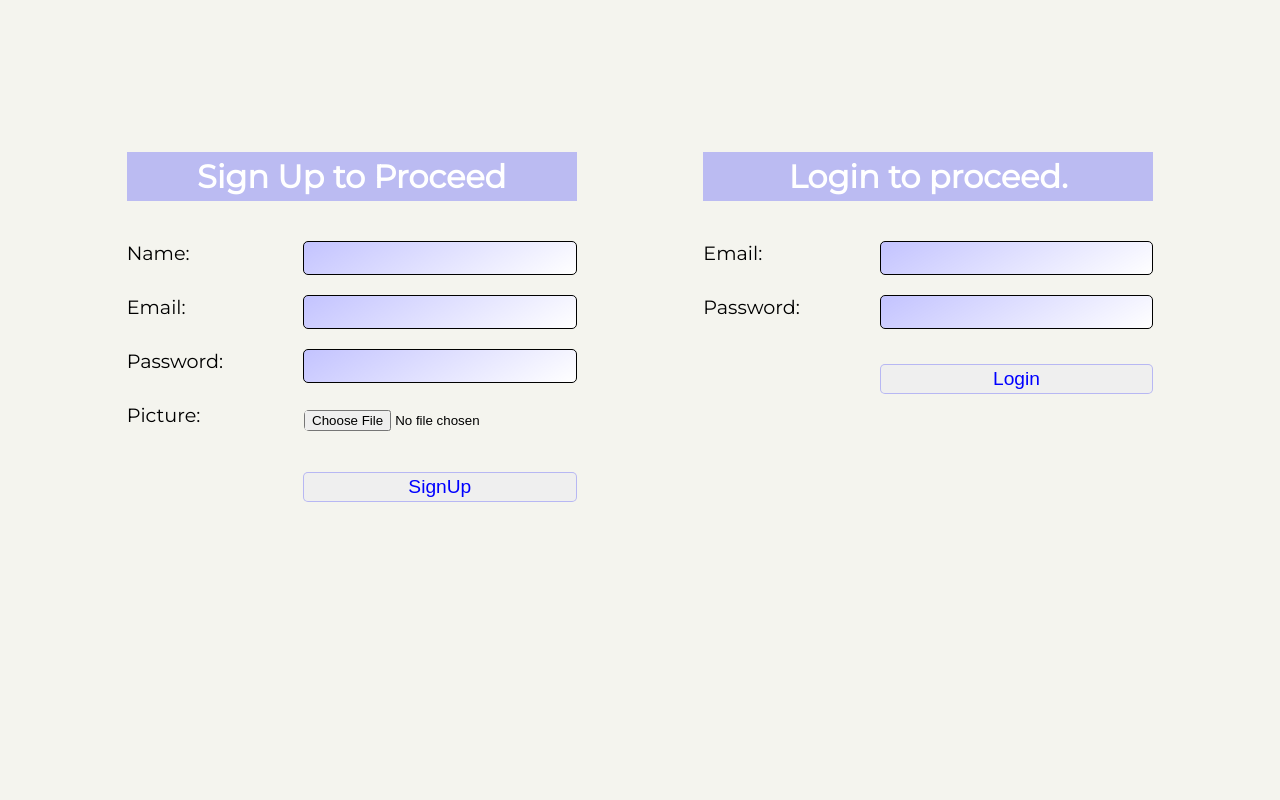
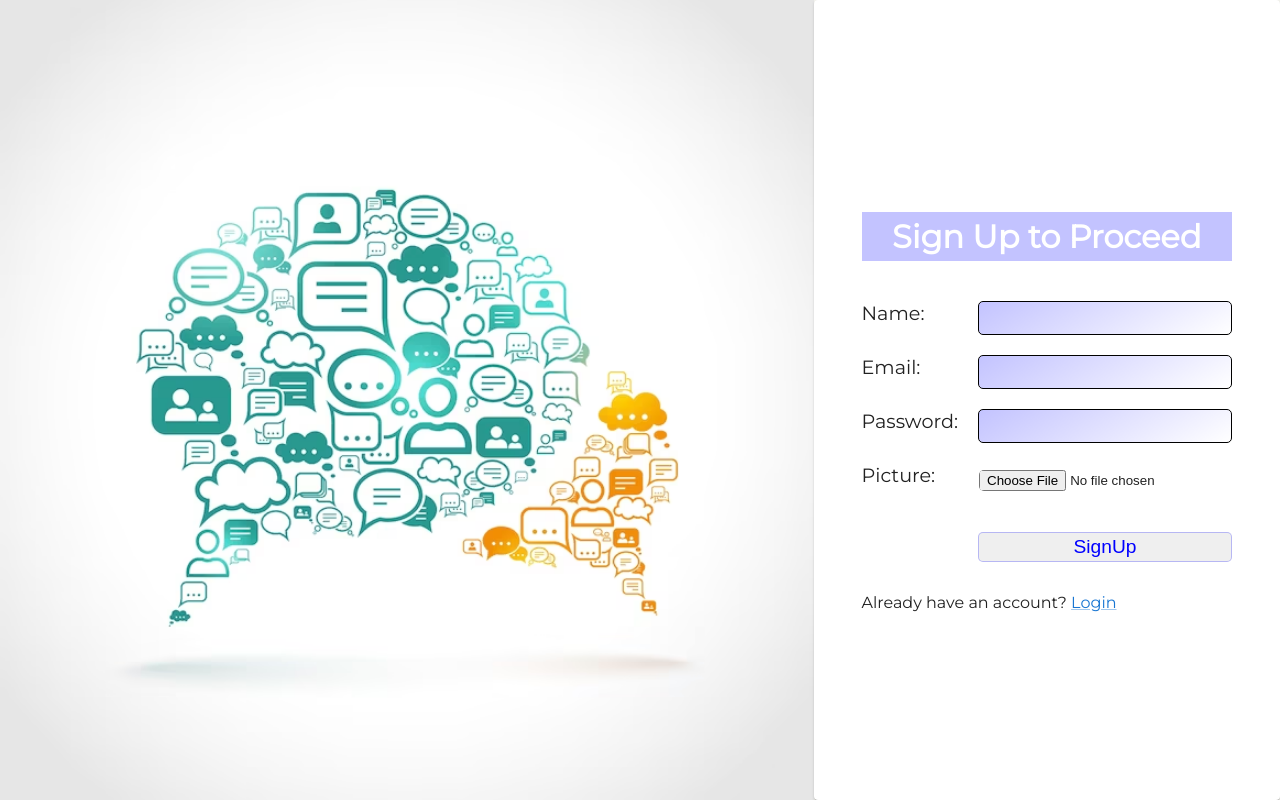
Before and after one commit to Aryan6400/Chit-Chats, a React (Create React App) app in the folder frontend/: page / in a window 1280 px wide. Built offline with nearby package versions, Linux system fonts and the light colour scheme.

Commit message:
Improved login page UI and added responsiveness

```diff
--- a/frontend/src/components/Auth/Auth.css
+++ b/frontend/src/components/Auth/Auth.css
@@ -1,8 +1,50 @@
+.auth-page{
+    display: grid;
+    grid-template-columns: 3fr 1fr;
+    height: 100vh;
+}
+
+.auth-page-mobile{
+    display: flex;
+    justify-content: center;
+    align-items: center;
+    height: 100vh;
+    background: url("../../Images/Login-Image.avif") center no-repeat;
+    background-size: cover;
+}
+
+.auth-page img{
+    height: 100%;
+    width: auto;
+}
+
+.auth-image{
+    background: url("../../Images/Login-Image.avif") center no-repeat;
+    background-size: cover;
+}
+
+.auth-sidebar{
+    display: flex;
+    align-items: center;
+    height: 100%;
+    padding: 0px 3rem;
+}
+
+.auth-sidebar-mobile{
+    display: flex;
+    align-items: center;
+    padding: 0.5rem 3rem;
+}
+
 .auth-container{
     display: flex;
+    flex-direction: column;
     justify-content: space-evenly;
     align-items: flex-start;
-    margin-top: 7rem;
+}
+
+.auth-toggle-link{
+    cursor: pointer;
 }
 
 .signup-comp {
@@ -15,7 +57,6 @@
     color: white;
     text-align: center;
     background-color: rgba(0, 0, 255, 0.237);
-    width: 440px;
     padding: 5px;
 }
 
@@ -58,14 +99,7 @@
 }
 
 .btn-login {
-    font-size: 1.2rem;
-    padding: 3px 7px;
-    border: 1px;
-    border-radius: 5px;
-    margin: 15px 0;
-    color: blue;
-    grid-area: 3/2/4/3;
-    border: 1px solid rgba(0, 0, 255, 0.237);
+    grid-area: 3/2/4/3 !important;
 }
 
 .btn-login:hover, .btn-register:hover{
--- a/frontend/src/components/Auth/Auth.jsx
+++ b/frontend/src/components/Auth/Auth.jsx
@@ -2,19 +2,33 @@ import Login from "./Login";
 import Register from "./Register";
 import "./Auth.css";
 import { useNavigate } from "react-router-dom";
-import { useEffect } from "react";
+import { useEffect, useState } from "react";
+import { Link, Paper, useMediaQuery } from "@mui/material";
 
 
-function Auth(){
+function Auth() {
+    const [login, setLogin] = useState(false);
+    const isMobile = useMediaQuery("(max-width: 700px)");
     const navigate = useNavigate();
-    useEffect(()=>{
+
+    useEffect(() => {
         const userInfo = JSON.parse(localStorage.getItem("user"));
-        if(userInfo) navigate("/welcome");
+        if (userInfo) navigate("/welcome");
     }, []);
+
     return (
-        <div className="auth-container">
-            <Register />
-            <Login />
+        <div className={`${isMobile ? "auth-page-mobile" : "auth-page"}`}>
+            {!isMobile && <div className="auth-image"></div>}
+            <Paper className={`${isMobile ? "auth-sidebar-mobile" : "auth-sidebar"}`}>
+                <div className="auth-container">
+                    {!login ? <Register /> : <Login />}
+                    {login ?
+                        <p>Don't have an account? <Link className="auth-toggle-link" onClick={() => setLogin(false)}>SignUp</Link></p>
+                        :
+                        <p>Already have an account? <Link className="auth-toggle-link" onClick={() => setLogin(true)}>Login</Link></p>
+                    }
+                </div>
+            </Paper>
         </div>
     )
 }
--- a/frontend/src/components/Auth/Login.jsx
+++ b/frontend/src/components/Auth/Login.jsx
@@ -63,14 +63,15 @@ function Login() {
             >
                 <CircularProgress color="secondary" />
             </Backdrop>
+
             <div className="signup-comp">
-                <h1>Login to proceed.</h1>
+                <h1>Login to proceed</h1>
                 <div className="login-form-box">
                     <label >Email:</label>
                     <input type="email" onChange={handleChange} className="form-email" name="username" value={user.username} />
                     <label >Password:</label>
                     <input type="password" onChange={handleChange} className="form-password" name="password" value={user.password} />
-                    <button type="submit" onClick={handleClick} className="btn-login">Login</button>
+                    <button type="submit" onClick={handleClick} className="btn-register btn-login">Login</button>
                 </div>
             </div>
         </>
--- a/frontend/src/components/Auth/Register.jsx
+++ b/frontend/src/components/Auth/Register.jsx
@@ -119,6 +119,7 @@ function Register() {
             >
                 <CircularProgress color="secondary" />
             </Backdrop>
+
             <div className="signup-comp">
                 <h1>Sign Up to Proceed</h1>
                 <div className="register-form-box">
--- a/frontend/src/components/PopupImage/PopupImage.js
+++ b/frontend/src/components/PopupImage/PopupImage.js
@@ -2,14 +2,18 @@ import React from 'react';
 import Modal from 'react-modal';
 import { useDispatch, useSelector } from 'react-redux';
 import { changePopupImage, togglePopup } from '../../Features/popupImageSlice';
+import imageCompression from "browser-image-compression";
 import "./PopupImage.css";
+import { Backdrop, CircularProgress } from "@mui/material";
 import { useState } from 'react';
+import { useNavigate } from 'react-router-dom';
 
 const ImagePopup = () => {
     const dispatch = useDispatch();
-    const [picture, setPicture] = useState();
-    const [picUrl, setPicUrl] = useState();
-    const [isLoading, setLoading] = useState(false);
+    // const [pic, setPic] = useState("");
+    // const [resizedPic, setResizedPic] = useState("");
+    // const [isLoading, setLoading] = useState(false);
+    const navigate = useNavigate();
 
     const { popup, popupImage } = useSelector((state) => state.popup);
     const closeModal = () => {
@@ -17,13 +21,31 @@ const ImagePopup = () => {
         dispatch(changePopupImage(""));
     };
 
-    const changeProfile = async (e) => {
+    const resizeProfile = async (e) => {
+    //     const picture=e.target.files[0];
     //     if (!picture) {
     //         return;
     //     }
     //     setLoading(true);
+    //     const options = {
+    //         maxSizeMB: 1,
+    //         maxWidthOrHeight: 144,
+    //         useWebWorker: true
+    //     }
+    //     try {
+    //         const result = await imageCompression(picture, options);
+    //         const newPic = new File([result], `compressed-${picture.name}`, { lastModified: result.lastModified });
+    //         PostDetails(picture, 0);
+    //         PostDetails(newPic, 1);
+    //     } catch (error) {
+    //         console.log(error);
+    //         setLoading(false);
+    //     }
+    }
+
+    // const PostDetails = (pic, num) => {
     //     const data = new FormData();
-    //     data.append("file", picture);
+    //     data.append("file", pic);
     //     data.append("upload_preset", "Coride Chat");
     //     data.append("cloud_name", "dfj3rhjvl");
     //     fetch("https://api.cloudinary.com/v1_1/dfj3rhjvl/image/upload", {
@@ -32,16 +54,24 @@ const ImagePopup = () => {
     //     })
     //         .then((res) => res.json())
     //         .then((data) => {
-    //             setPicUrl(data.url.toString());
-    //             setLoading(false);
+    //             if (num == 0) setPic(data.url.toString());
+    //             else setResizedPic(data.url.toString());
+    //             console.log(data.url.toString());
+    //             if (num == 1) {
+    //                 setLoading(false);
+    //             }
     //         }).catch(error => {
     //             console.log(error);
-    //             setLoading(false);
     //         })
+    // }
+
+    async function changeProfile() {
+    //     const data = {
+    //         picture: pic,
+    //         resizedPicture: resizedPic
+    //     }
+    //     console.log(data);
     //     const userInfo = JSON.parse(localStorage.getItem("user"));
-    //     const picData = {
-    //         picture: picUrl
-    //     }
     //     try {
     //         const response = await fetch("http://localhost:8080/profile", {
     //             method: "PATCH",
@@ -53,16 +83,33 @@ const ImagePopup = () => {
     //             },
     //             redirect: "follow",
     //             referrerPolicy: "no-referrer",
-    //             body: JSON.stringify(picData),
+    //             body: JSON.stringify(data),
     //         });
     //         const result = await response.json();
-    //         //
+    //         if (result.user) {
+    //             const newData={
+    //                 token:userInfo.token,
+    //                 user:result
+    //             }
+    //             localStorage.setItem("user", JSON.stringify(newData));
+    //             navigate("/welcome");
+    //             setLoading(false);
+    //         } else {
+    //             setLoading(false);
+    //         }
     //     } catch (error) {
     //         console.log(error);
     //     }
     }
 
     return (
+        <>
+            {/* <Backdrop
+                sx={{ color: "#fff", zIndex: 5 }}
+                open={isLoading}
+            >
+                <CircularProgress color="secondary" />
+            </Backdrop> */}
             <div>
                 <Modal
                     isOpen={popup}
@@ -82,13 +129,14 @@ const ImagePopup = () => {
                 >
                     <img className='modal-image' src={popupImage} alt='Profile Picture' />
                     <div className='change-profile-pic-div'>
-                    <input type='file' accept='image/*' onChange={e => setPicture(e.target.files[0])} />
+                        <input type='file' accept='image/*' onChange={resizeProfile} />
                         <button onClick={changeProfile}>
                             Submit
                         </button>
                     </div>
                 </Modal>
             </div>
+        </>
     );
 };
 export default ImagePopup;
```
Also changed, not shown: frontend/src/Images/Login-Image.avif (added). Lines whose indentation alone changed are shown as unchanged.
